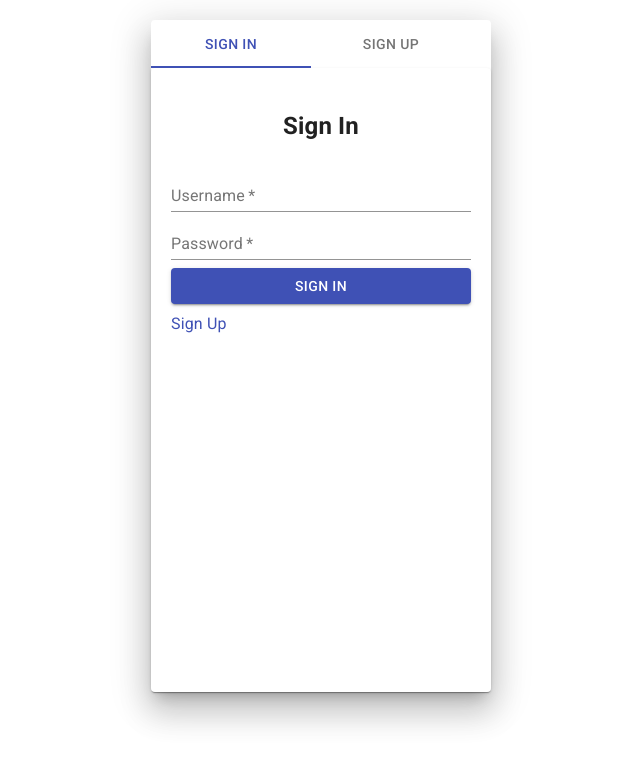
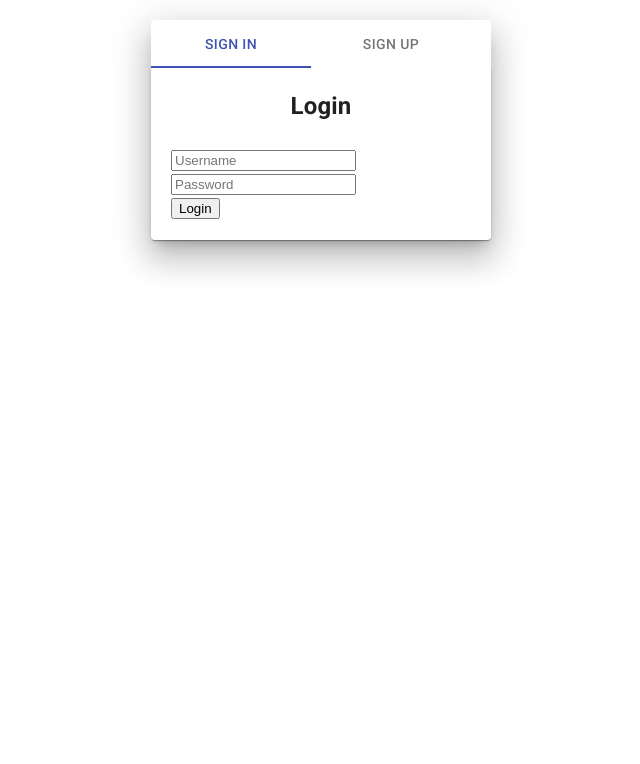
Before and after one commit to Ajaipaul-Cheema/StormHacks-Hackathon-2022, a React (Create React App) app in the folder client/: page /auth in a window 1280 px wide. Shown: the top 764 px of the page, without its empty margins (319-959 px from the left). Built offline with nearby package versions, Linux system fonts and the light colour scheme.

Commit message:
fixed login

```diff
--- a/client/src/components/login.js
+++ b/client/src/components/login.js
@@ -1,32 +1,52 @@
 import React from 'react'
-import { Grid, Paper, Avatar, TextField, Button, Typography, Link } from '@material-ui/core'
-import LockOutlinedIcon from '@material-ui/icons/LockOutlined';
-import FormControlLabel from '@material-ui/core/FormControlLabel';
-import Checkbox from '@material-ui/core/Checkbox';
+import { Grid, Paper, Avatar, TextField, Button } from '@material-ui/core'
+import axios from 'axios';
+import { useNavigate } from "react-router-dom";
 
+const Login = () => {
+    const paperStyle = { padding: 20, width: 300, margin: "0 auto" }
+    const headerStyle = { margin: 0 }
+    const avatarStyle = { backgroundColor: '#1bbd7e' }
+    const marginTop = { marginTop: 5 }
+    const navigate = useNavigate();
 
-const Login = ({ handleChange }) => {
+    function handleSubmit(event) {
+        const formData = new FormData(event.currentTarget);
+        event.preventDefault();
+        let arr = {}
+        for (let [key, value] of formData.entries()) {
+            arr[key] = value
+        }
 
-    const paperStyle = { padding: 20, height: '73vh', width: 300, margin: "0 auto" }
-    const avatarStyle = { backgroundColor: '#1bbd7e' }
-    const btnstyle = { margin: '8px 0' }
+        axios.post('http://localhost:5000/auth/login', {
+            username: arr['username'],
+            password: arr['password'],
+        }).then((res) => {
+            localStorage.setItem("token", res.data['token'])
+            console.log(localStorage.getItem("token"))
+            return navigate('/dashboard')
+        }).catch((err) => {
+            console.log(err)
+            alert("Wrong Username or Password")
+        })
+    }
+
     return (
         <Grid>
             <Paper style={paperStyle}>
                 <Grid align='center'>
-                    <h2>Sign In</h2>
+                    <h2 style={headerStyle}>Login</h2>
+                    <br></br>
                 </Grid>
-                <TextField label='Username' placeholder='Enter username' fullWidth required />
-                <TextField label='Password' placeholder='Enter password' type='password' fullWidth required />
-                <Button type='submit' color='primary' variant="contained" style={btnstyle} fullWidth>Sign in</Button>
-                <Typography >
-                    <Link href="#" onClick={() => handleChange("event", 1)} >
-                        Sign Up
-                    </Link>
-                </Typography>
+                <form onSubmit={handleSubmit}>
+                    <input type="text" name="username" placeholder="Username" />
+                    <input type="password" name="password" placeholder="Password" />
+                    <br></br>
+                    <button type="submit">Login</button>
+                </form>
             </Paper>
         </Grid>
     )
 }
 
-export default Login
+export default Login;
```
